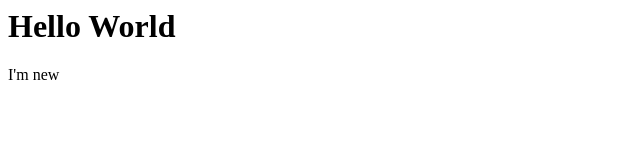
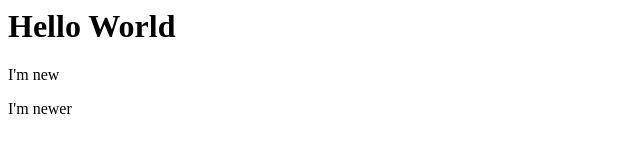
Before and after one commit to mikeaskew/hello-world, a plain HTML site: page index.html in a window 1280 px wide. Shown: the full height of the page, 0-640 px from the left. Drawn offline with Linux system fonts and the light colour scheme.

Commit message:
Mike's Second Commit

```diff
--- a/index.html
+++ b/index.html
@@ -1,2 +1,3 @@
 <h1>Hello World</h1>
 <p>I'm new</p>
+<p>I'm newer</p>
```
